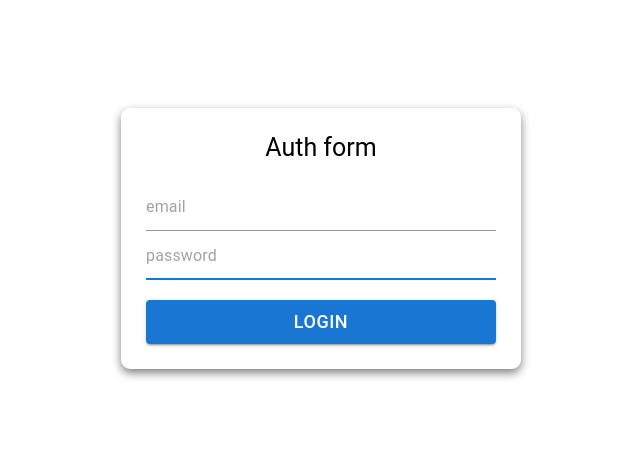
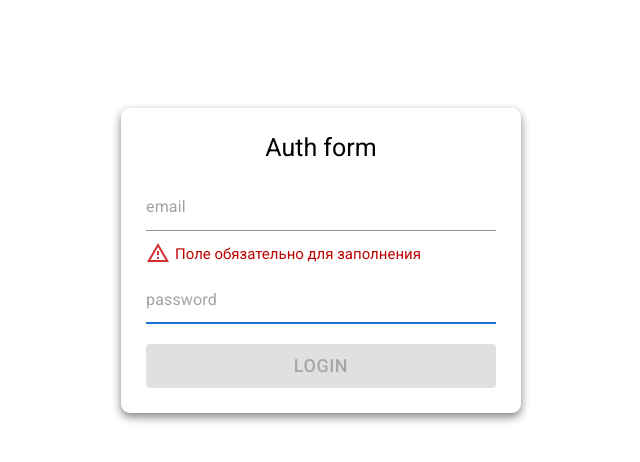
Before and after one commit to hryashik/socnet-client, a React (Create React App) app: page /auth in a window 1280 px wide. Both pictures are taken after a click on the element 640 px from the left and 255 px from the top of the page. Shown: the top 462 px of the page, without its empty margins (319-959 px from the left). Built offline with nearby package versions, Linux system fonts and the light colour scheme; no server answers.

Commit message:
handling error

```diff
--- a/package.json
+++ b/package.json
@@ -5,6 +5,7 @@
   "dependencies": {
     "@emotion/react": "^11.10.6",
     "@emotion/styled": "^11.10.6",
+    "@mui/icons-material": "^5.11.11",
     "@mui/material": "^5.11.13",
     "@reduxjs/toolkit": "^1.9.3",
     "@testing-library/jest-dom": "^5.16.5",
--- a/public/index.html
+++ b/public/index.html
@@ -1,19 +1,24 @@
 <!DOCTYPE html>
 <html lang="en">
+
 <head>
   <meta charset="utf-8" />
   <link rel="icon" href="%PUBLIC_URL%/favicon.ico" />
+  <link rel="preconnect" href="https://fonts.googleapis.com">
+  <link rel="preconnect" href="https://fonts.gstatic.com" crossorigin>
+  <link
+    href="https://fonts.googleapis.com/css2?family=Roboto:ital,wght@0,300;0,400;0,500;0,700;1,300;1,400;1,500;1,700&display=swap"
+    rel="stylesheet">
   <meta name="viewport" content="width=device-width, initial-scale=1" />
   <meta name="theme-color" content="#000000" />
-    <meta
-      name="description"
-      content="Web site created using create-react-app"
-    />
+  <meta name="description" content="Web site created using create-react-app" />
   <link rel="apple-touch-icon" href="%PUBLIC_URL%/logo192.png" />
   <link rel="manifest" href="%PUBLIC_URL%/manifest.json" />
   <title>React App</title>
 </head>
+
 <body>
   <div id="root"></div>
 </body>
+
 </html>
--- /dev/null
+++ b/src/App.scss
@@ -0,0 +1,3 @@
+* {
+  font-family: 'Roboto', sans-serif;
+}
--- a/src/App.tsx
+++ b/src/App.tsx
@@ -4,6 +4,7 @@ import { Login } from './pages/auth/login-page';
 import { MainPage } from './pages/main/main-page';
 import { UseAppDispatch } from './store/hooks';
 import { RootState } from './store/store';
+import './App.scss'
 
 export const App: React.FC = () => {
   const dispatch = UseAppDispatch();
--- a/src/api/api.ts
+++ b/src/api/api.ts
@@ -1,5 +1,9 @@
-import axios, { AxiosError } from 'axios';
-import { ILoginContract } from './contracts';
+import axios, { AxiosError, AxiosResponse } from 'axios';
+import { ILoginContract, ILoginResponse } from './contracts';
+
+export interface IError {
+  message: string;
+}
 
 class Api {
   private readonly baseUrl: string;
@@ -9,12 +13,15 @@ class Api {
 
   public async login(dto: ILoginContract) {
     try {
-      console.log(dto)
-      const response = await axios.post(`${this.baseUrl}/auth/login`, dto);
-      console.log(response);
+      const { data, status } = await axios.post<ILoginResponse>(
+        `${this.baseUrl}/auth/login`,
+        dto
+      );
+      return data;
     } catch (error) {
       if (axios.isAxiosError(error)) {
-        console.log(error.response?.data)
+        console.log({error: error.response?.data.message})
+        throw new Error('Incorrect credentials');
       }
     }
   }
--- a/src/api/contracts.ts
+++ b/src/api/contracts.ts
@@ -2,3 +2,6 @@ export interface ILoginContract {
   email: string
   password: string
 }
+export interface ILoginResponse {
+  access_token: string
+}
--- a/src/pages/auth/login-page.module.scss
+++ b/src/pages/auth/login-page.module.scss
@@ -25,3 +25,14 @@
     margin-bottom: 20px;
   }
 }
+.error {
+  margin-top: 10px;
+  display: flex;
+  align-items: center;
+  color: rgb(190, 2, 2);
+  font-size: 15px;
+  font-family: 'Roboto', sans-serif;
+  p {
+    margin: 2px 0 0 5px;
+  }
+}
--- a/src/pages/auth/login-page.tsx
+++ b/src/pages/auth/login-page.tsx
@@ -1,28 +1,36 @@
-import { Button, Input, Typography } from '@mui/material';
-import { KeyboardEvent, useState } from 'react';
+import { Button, Icon, Input, Typography } from '@mui/material';
+import { KeyboardEvent, useEffect, useState } from 'react';
 import styles from './login-page.module.scss';
 import api from '../../api/api';
 import { SubmitHandler, useForm } from 'react-hook-form';
+import errorIcon from '@mui/icons-material/ReportProblemOutlined';
+import { ILoginContract } from '../../api/contracts';
+import { AxiosError } from 'axios';
 
-interface IFormInput {
-  email: string;
-  password: string;
-}
+interface IFormInput extends ILoginContract {}
 
 export const Login: React.FC = () => {
-  const [email, setEmail] = useState('');
-  const [password, setPassword] = useState('');
+  const [error, setError] = useState([]);
+  const {
+    register,
+    handleSubmit,
+    formState: { errors },
+  } = useForm<IFormInput>({ mode: 'onBlur' });
 
-  const { register, handleSubmit } = useForm<IFormInput>();
-  const onSubmit: SubmitHandler<IFormInput> = data => console.log(data)
+  const onSubmit: SubmitHandler<IFormInput> = async data => {
+    try {
+      const response = await api.login(data);
+      console.log(response);
+    } catch (error) {
+      if (error instanceof Error) {
+        console.log(error.message)
+      }
+    }
+  };
 
-  function changeEmail(event: React.ChangeEvent<HTMLInputElement>) {
-    setEmail(event.target.value);
-  }
-  function changePassword(event: React.ChangeEvent<HTMLInputElement>) {
-    setPassword(event.target.value);
-  }
-
+  const hasErrors =
+    (errors.hasOwnProperty('email') || errors.hasOwnProperty('password')) ===
+    true;
   return (
     <div className={styles.wrapper}>
       <form className={styles.form} onSubmit={handleSubmit(onSubmit)}>
@@ -30,24 +38,48 @@ export const Login: React.FC = () => {
           Auth form
         </Typography>
         <Input
-          {...register('email', {required: true, maxLength: 20, minLength: {
-            value: 6,
-            message: 'Min length 6'
-          }, })}
+          {...register('email', {
+            required: 'Поле обязательно для заполнения',
+            maxLength: 20,
+            minLength: {
+              value: 6,
+              message: 'Минимум 6 символов',
+            },
+            pattern: {
+              value: /^[A-Z0-9._%+-]+@[A-Z0-9.-]+\.[A-Z]{2,}$/i,
+              message: 'Неверный формат email',
+            },
+          })}
           autoFocus={true}
           placeholder='email'
-          value={email}
           margin={'dense'}
-          onChange={changeEmail}
         />
+        {errors.email?.message && (
+          <div className={styles.error}>
+            <Icon component={errorIcon} color={'error'} />
+            <p>{errors.email.message}</p>
+          </div>
+        )}
+        <div className={styles.error}></div>
         <Input
-          {...register('password', {required: true, maxLength: 15})}
+          {...register('password', {
+            required: 'Поле обязательно для заполнения',
+            maxLength: 15,
+            minLength: {
+              value: 3,
+              message: 'Минимум 3 символа',
+            },
+          })}
           placeholder='password'
-          value={password}
-          onChange={changePassword}
           type='password'
         />
-        <Button variant='contained' type='submit'>
+        {errors.password?.message && (
+          <div className={styles.error}>
+            <Icon component={errorIcon} color={'error'} />
+            <p>{errors.password.message}</p>
+          </div>
+        )}
+        <Button variant='contained' type='submit' disabled={hasErrors}>
           login
         </Button>
       </form>
```
Also changed, not shown: 1 other file (tests, documents, lock files or other folders). Lines whose indentation alone changed are shown as unchanged.
